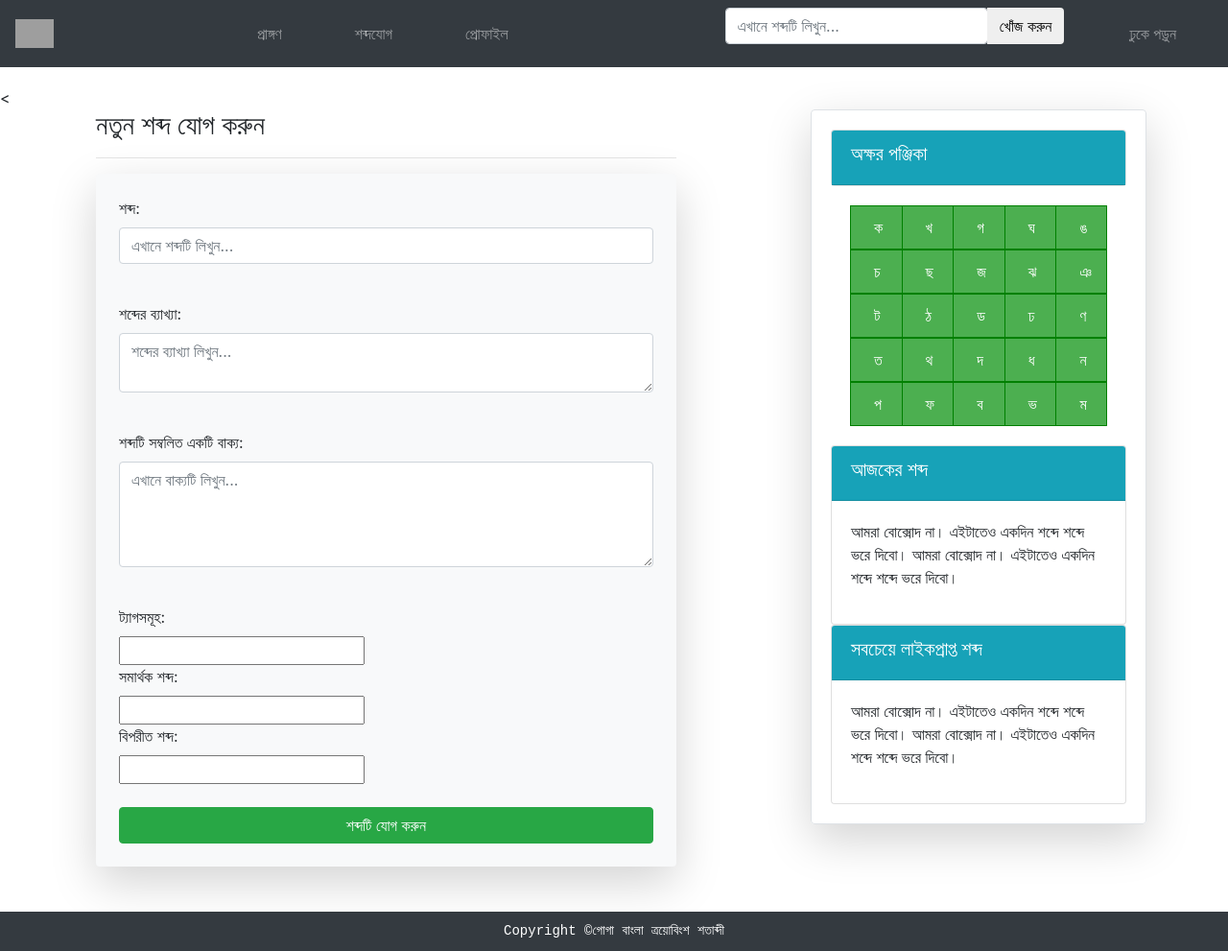
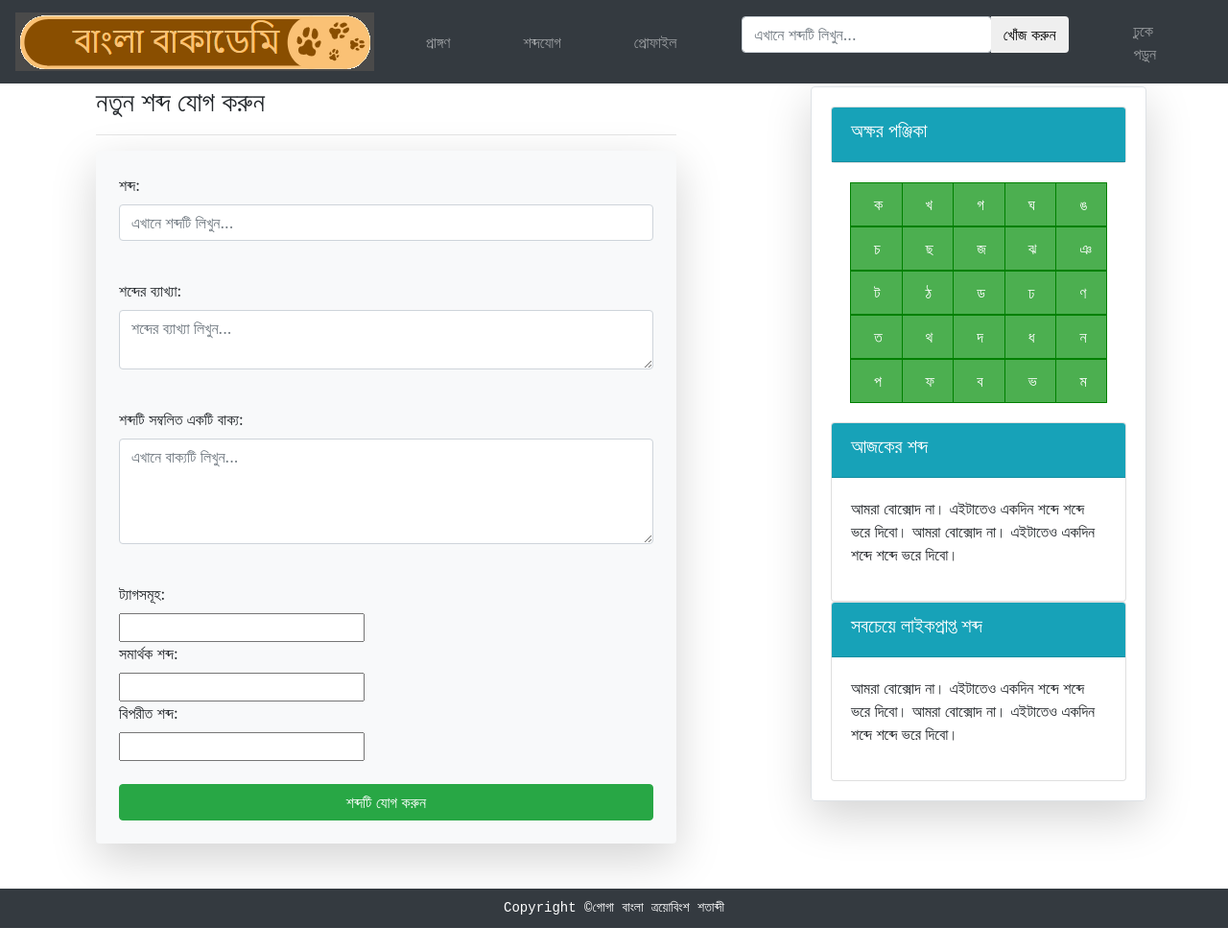
Before and after one commit to musophobia/gogabangla, a Django app: page /add/ in a window 1280 px wide. Shown: the whole page at 96% size. After the commit the page ends 967 px from the top, so only its background shows below. Run offline with Django 3.2, Linux system fonts and the light colour scheme; parts of the project's set-up code (start-up, migrations or seed data) failed here and were passed over; some libraries are stand-ins or nearby versions; grey boxes are pictures that could not be loaded.

Commit message:
#word+tag+সাকিব

```diff
--- a/gogabangla/definitions/templates/homeBootStrap4.html
+++ b/gogabangla/definitions/templates/homeBootStrap4.html
@@ -1,6 +1,6 @@
 {% load staticfiles %}
 <html lang="en">
-<<head>
+<head>
 
     {{ form.media.css }}
     <meta charset="UTF-8">
@@ -34,7 +34,7 @@
     <!--brand-->
     <!--<a class="navbar-brand" href="{% url 'home' %}">বাংলা বাকাডেমি</a>-->
     <a class="navbar-brand" href="{% url 'home' %}">
-        <img src="bakademia.png" alt="বাংলা বাকাডেমি" style="width:40px;">
+        <img src="{% static 'bakademia.png' %}" alt="বাংলা বাকাডেমি" style="">
     </a>
 
     <!--toggler-->
```
Also changed, not shown: gogabangla/requirements.txt (added, +33 -0 lines), gogabangla/definitions/static/bakademia.png (added), gogabangla/definitions/templates/bakademia.png (deleted).
